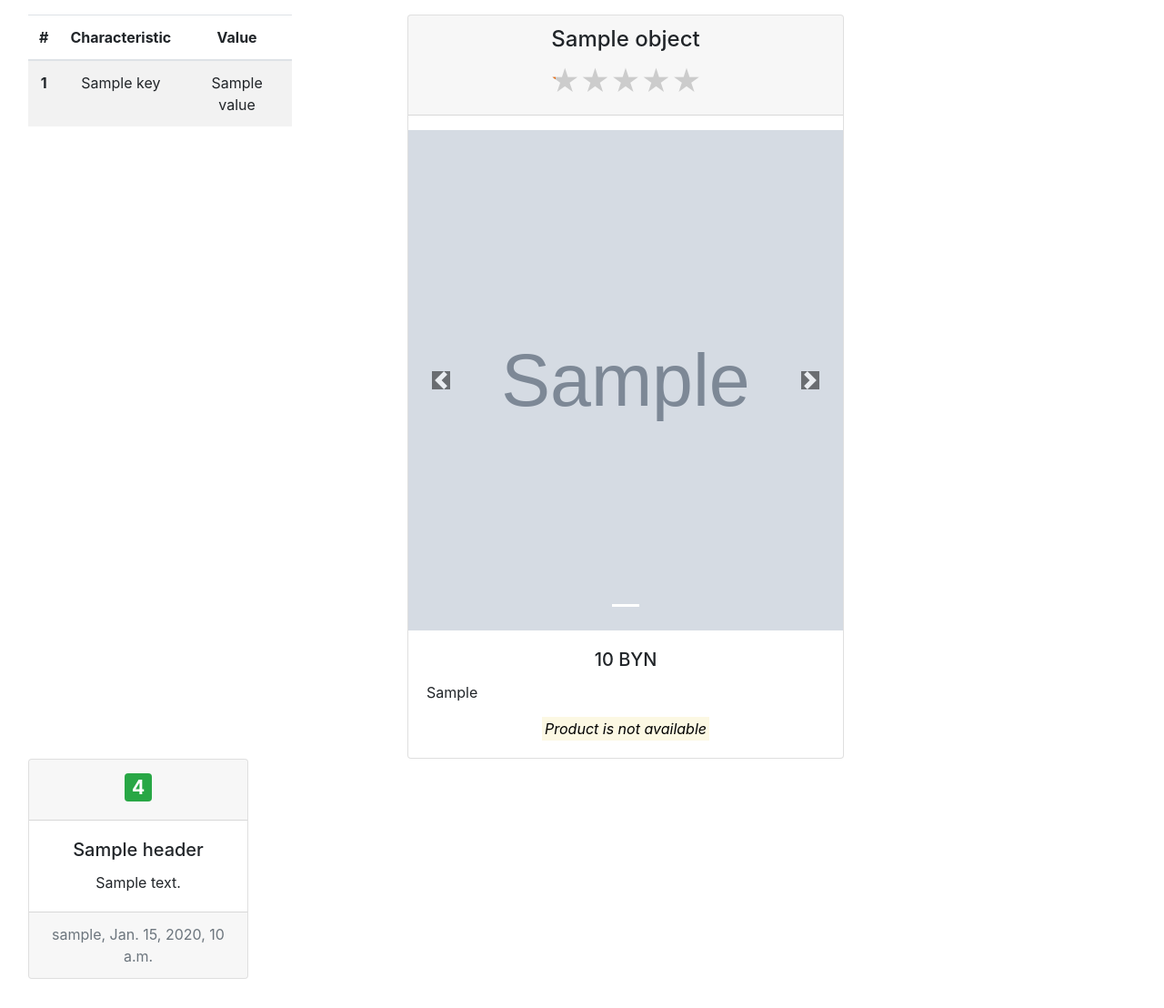
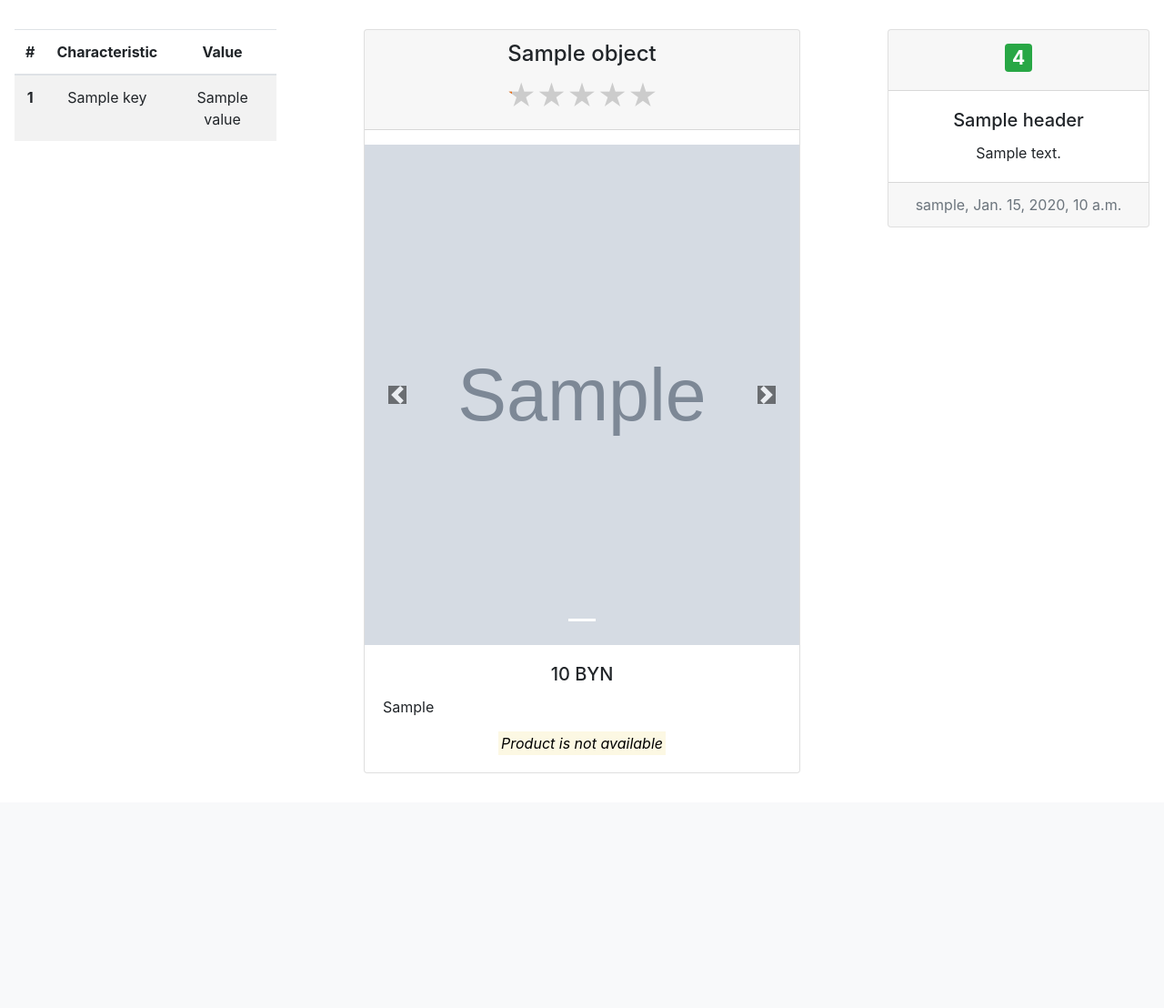
Before and after one commit to FNSdev/webstore, a Django app: template django/core/templates/core/product_detail.html in a window 1280 px wide. Shown: the part 56-1164 px from the top of the page at 91% size. After the commit the page ends 906 px from the top, so only its background shows below. Run offline with Django 3.2, Linux system fonts and the light colour scheme; the template is opened without the code that fills it: most values are stand-ins (such as "Sample title", 1, 10 or a date in 2020); grey boxes marked "Sample" are stand-in pictures; some libraries are stand-ins or nearby versions.

Commit message:
Trying to fix grid scaling #16

```diff
--- a/django/core/templates/core/product_detail.html
+++ b/django/core/templates/core/product_detail.html
@@ -151,7 +151,7 @@
 
 {% block sidebar_right %}
     {% for review in object_list %}
-        <div class="card text-center mb-3 mr-5">
+        <div class="card text-center mb-3">
             <div class="card-header">
                 <h3>
                     {% if review.rating == 0 %}
@@ -181,7 +181,7 @@
     {% include 'core/includes/pagination.html' %}
 
     {% if user.is_authenticated %}
-        <form class="mr-5" method="POST" action="{{review_form_url}}">
+        <form method="POST" action="{{review_form_url}}">
             {% csrf_token %}
             {{ review_form|crispy }}
             <button class="btn btn-success mt-3">
--- a/django/templates/base.html
+++ b/django/templates/base.html
@@ -3,7 +3,7 @@
 <html lang="en">
     <head>
         <meta name="viewport"
-              content="width=device-width, initial-scale=1">
+              content="width=device-width, initial-scale=0.8">
         <link rel="stylesheet"
               href="https://stackpath.bootstrapcdn.com/bootstrap/4.1.3/css/bootstrap.min.css"
               integrity="sha384-MCw98/SFnGE8fJT3GXwEOngsV7Zt27NXFoaoApmYm81iuXoPkFOJwJ8ERdknLPMO"
@@ -46,15 +46,15 @@
 
         <div class="container-fluid my-3">
             <div class="row">
-                <div class="col-12 col-md-3 mx-3" align="center">
+                <div class="col-12 col-md-3 p-3" align="center">
                     {% block sidebar_left %}
                     {% endblock %}
                 </div>
-                <div class="col-12 col-md-6 mx-3" align="center">
+                <div class="col-12 col-md-6 p-3" align="center">
                     {% block main %}
                     {% endblock %}
                 </div>
-                <div class="col-12 col-md-3 mx-3" align="center">
+                <div class="col-12 col-md-3 p-3" align="center">
                     {% block sidebar_right %}
                     {% endblock %}
                 </div>
```
